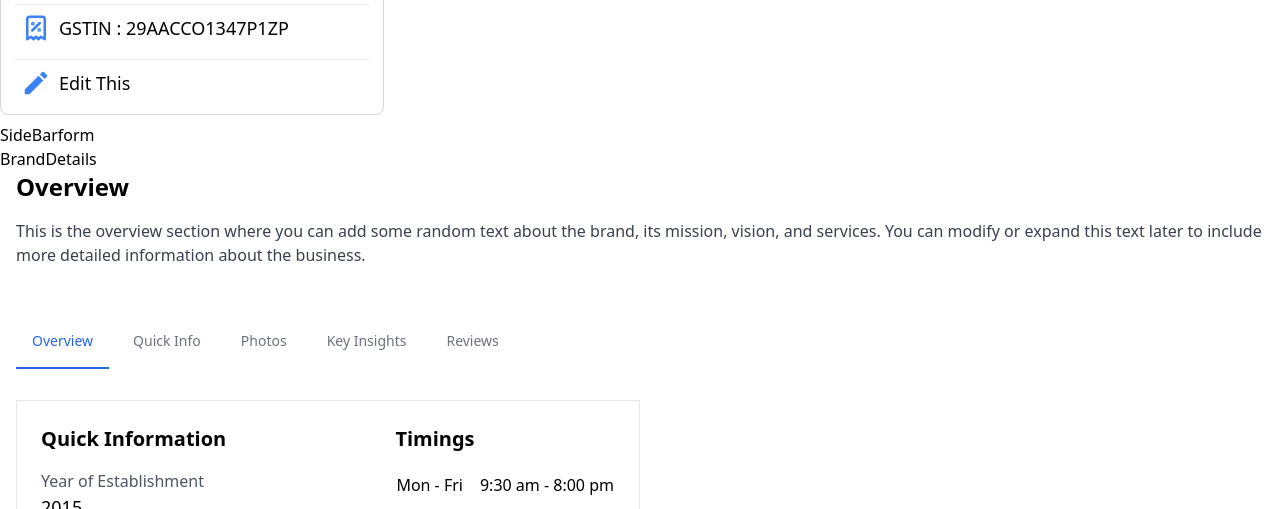
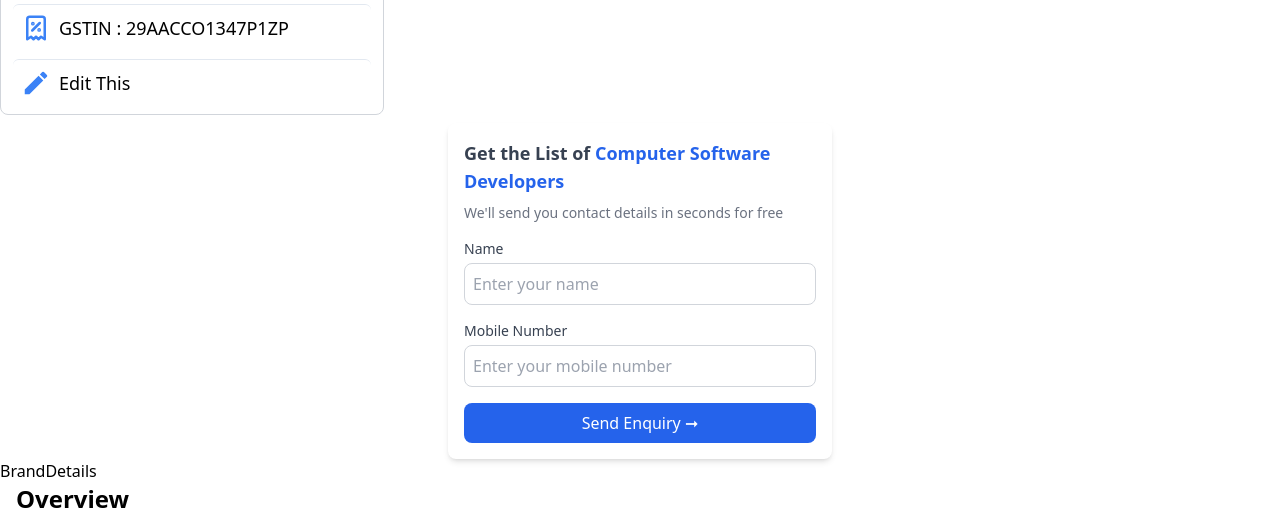
Before and after one commit to bharat407/suits, a React (Create React App) app: page / in a window 1280 px wide. Shown: the part 1280-1789 px from the top of the page. Built offline with nearby package versions, Linux system fonts and the light colour scheme.

Commit message:
done changes in sidebarform

```diff
--- a/src/components/core/innerSection/SideBarform.jsx
+++ b/src/components/core/innerSection/SideBarform.jsx
@@ -1,9 +1,60 @@
-import React from 'react'
+
+import React, { useState } from "react";
 
 const SideBarform = () => {
+  const [name, setName] = useState("");
+  const [mobileNumber, setMobileNumber] = useState("");
+
+  const handleSubmit = (e) => {
+    e.preventDefault();
+    console.log({ name, mobileNumber });
+  };
+
   return (
-    <div>SideBarform</div>
-  )
-}
+    <div className="max-w-sm mx-auto p-4 bg-white rounded-lg shadow-md">
+      <h2 className="text-lg font-semibold text-gray-700 mb-2">
+        Get the List of <span className="text-blue-600">Computer Software Developers</span>
+      </h2>
+      <p className="text-gray-500 text-sm mb-4">
+        We'll send you contact details in seconds for free
+      </p>
+      <form onSubmit={handleSubmit}>
+        <div className="mb-4">
+          <label className="block text-sm text-gray-700" htmlFor="name">
+            Name
+          </label>
+          <input
+            type="text"
+            id="name"
+            className="mt-1 p-2 w-full border border-gray-300 rounded-lg focus:outline-none focus:ring-2 focus:ring-blue-500"
+            value={name}
+            onChange={(e) => setName(e.target.value)}
+            placeholder="Enter your name"
+            required
+          />
+        </div>
+        <div className="mb-4">
+          <label className="block text-sm text-gray-700" htmlFor="mobileNumber">
+            Mobile Number
+          </label>
+          <input
+            type="tel"
+            id="mobileNumber"
+            className="mt-1 p-2 w-full border border-gray-300 rounded-lg focus:outline-none focus:ring-2 focus:ring-blue-500"
+            value={mobileNumber}
+            onChange={(e) => setMobileNumber(e.target.value)}
+            placeholder="Enter your mobile number"
+            required
+          />
+        </div>
+        <button
+          type="submit"
+          className="w-full py-2 px-4 bg-blue-600 text-white rounded-lg hover:bg-blue-700 transition duration-300">
+          Send Enquiry &#x279E;
+        </button>
+      </form>
+    </div>
+  );
+};
 
-export default SideBarform
+export default SideBarform;
```
